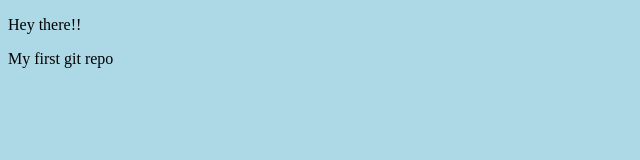
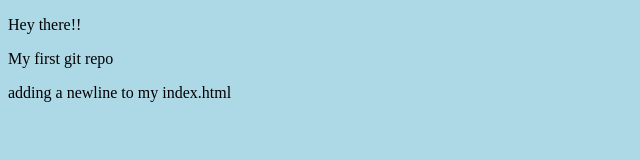
Before and after one commit to Alex-Kaloki/Hello-world, a plain HTML site: page index.html in a window 1280 px wide. Shown: the whole page, without its empty margins (0-640 px from the left). Drawn offline with Linux system fonts and the light colour scheme.

Commit message:
updated a new line in index.html

```diff
--- a/index.html
+++ b/index.html
@@ -9,5 +9,6 @@
 <body>
     <p>Hey there!!</p>
     <p>My first git repo</p>
+    <p>adding a newline to my index.html</p>
 </body>
 </html>
```
